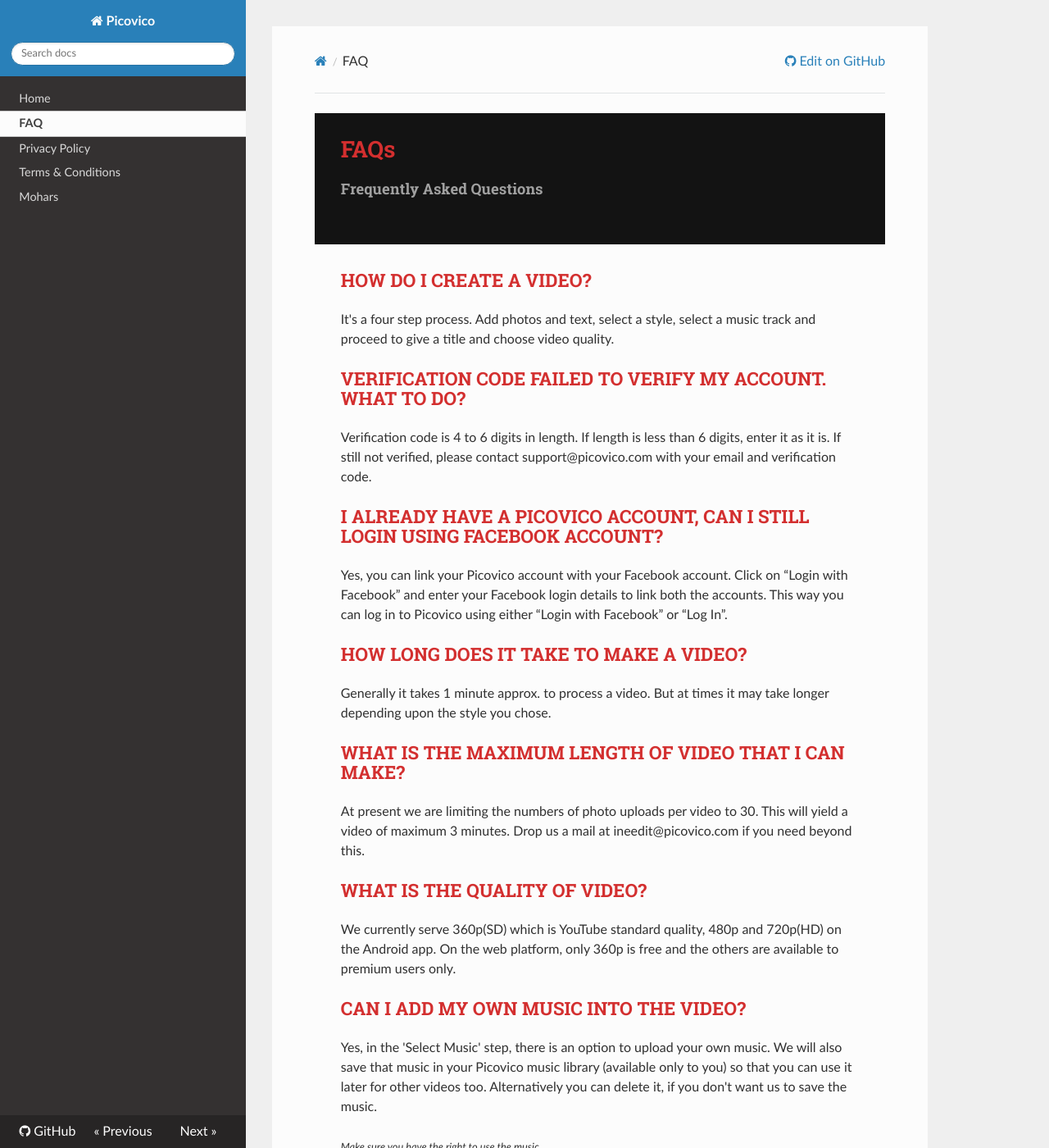
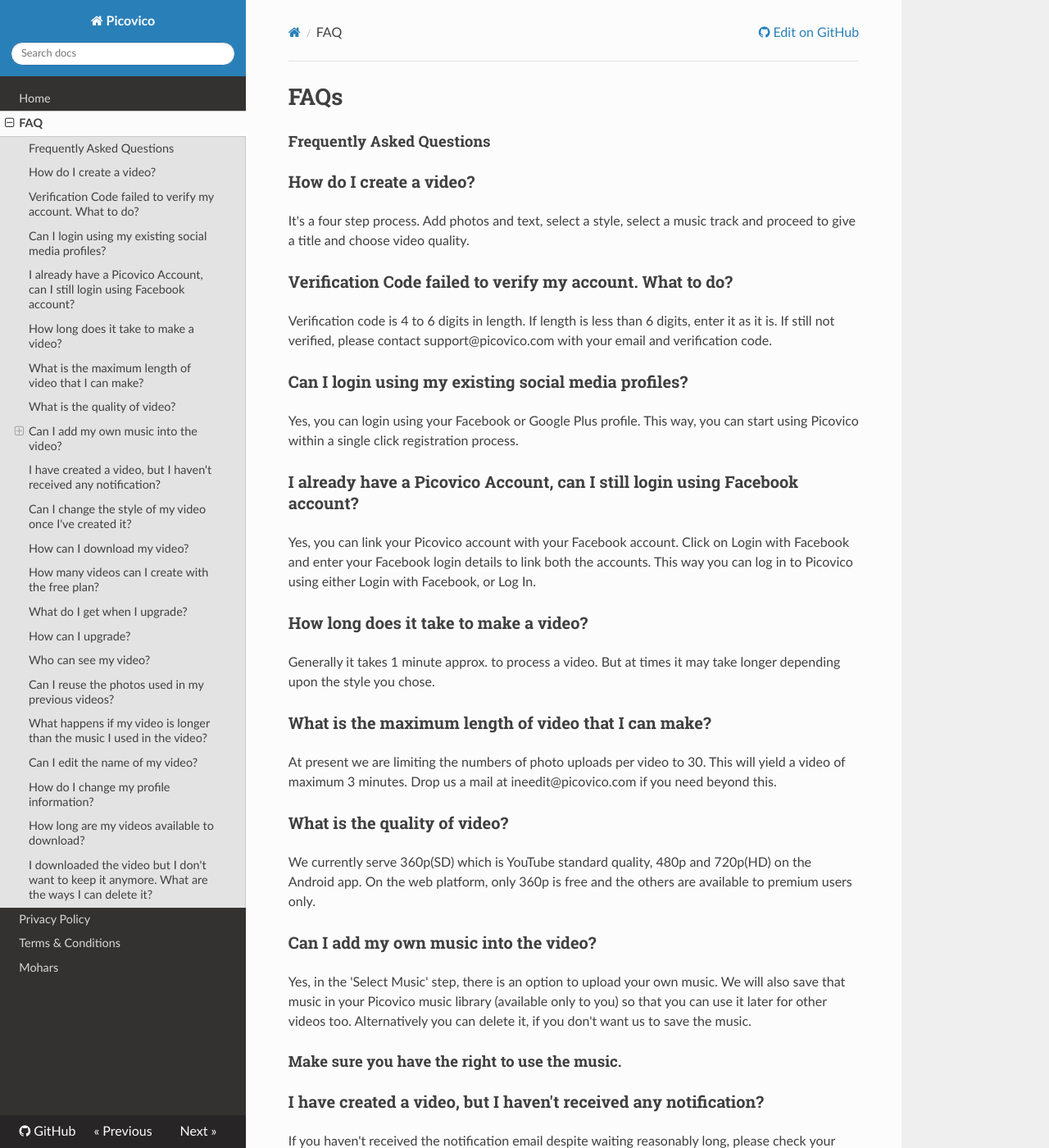
Before and after one commit to theyogee/picovico.github.io, an MkDocs documentation site: the page built from content/faq.html.md, in a window 1280 px wide and 1400 px high. Shown: the whole window at 82% size. Built offline with MkDocs 1.6.1, drawn with Linux system fonts in a browser that asks for light colours; nearby versions of some CDN libraries; old or Windows-style settings are respelled for this version of MkDocs; some of the changed text lies outside the part shown.

Commit message:
Update faq.html.md

```diff
--- a/content/faq.html.md
+++ b/content/faq.html.md
@@ -1,137 +1,88 @@
-<head>
-<title>Picovico - FAQ</title>
-<style type="text/css">
-body
-{color:#303030; font-size:1em; margin:0; padding:0;
-line-height:1.5em; font-family:'Open Sans' serif; }
-h3{
-    font-weight:bold;
-    color:#d32f2f;
-    font-size:1.4em;
-    text-transform:uppercase;
-}
-section#title{
-    background: #131313;
-    color: #a0a0a0;
-}
-section#title h1{color:#d32f2f;}
-section{
-    padding: 2em;
-}
-</style>
-</head>
+# FAQs
 
-<body width="100%">
+#### Frequently Asked Questions
 
-<section id='title'>
+### How do I create a video?
 
-<h1>FAQs</h1>
-<h4>Frequently Asked Questions</h4>
-</section>
+It's a four step process. Add photos and text, select a style, select a music track and proceed to give a title and choose video quality.
 
-<section id='questions'>
-	<h3>How do I create a video?</h3>
+### Verification Code failed to verify my account. What to do?
 
-	<p>It&#39;s a four step process. Add photos and text, select a style, select a music track and proceed to give a title and choose video quality.</p>
+Verification code is 4 to 6 digits in length. If length is less than 6 digits, enter it as it is. If still not verified, please contact support@picovico.com with your email and verification code.
 
+### Can I login using my existing social media profiles?
 
-	<h3>Verification Code failed to verify my account. What to do? </h3>
+Yes, you can login using your Facebook or Google Plus profile. This way, you can start using Picovico within a single click registration process.
 
-	<p>Verification code is 4 to 6 digits in length. If length is less than 6 digits, enter it as it is. If still not verified, please contact support@picovico.com with your email and verification code.</p>
+### I already have a Picovico Account, can I still login using Facebook account?
 
+Yes, you can link your Picovico account with your Facebook account. Click on Login with Facebook and enter your Facebook login details to link both the accounts. This way you can log in to Picovico using either Login with Facebook, or Log In.
 
-	<h3>I already have a Picovico Account, can I still login using Facebook account?</h3>
+### How long does it take to make a video?
 
-	<p>Yes, you can link your Picovico account with your Facebook account. Click on &ldquo;Login with Facebook&rdquo; and enter your Facebook login details to link both the accounts. This way you can log in to Picovico using either &ldquo;Login with Facebook&rdquo; or &ldquo;Log In&rdquo;.</p>
+Generally it takes 1 minute approx. to process a video. But at times it may take longer depending upon the style you chose.
 
+### What is the maximum length of video that I can make?
 
-	<h3>How long does it take to make a video?</h3>
+At present we are limiting the numbers of photo uploads per video to 30. This will yield a video of maximum 3 minutes. Drop us a mail at ineedit@picovico.com if you need beyond this.
 
-	<p>Generally it takes 1 minute approx. to process a video. But at times it may take longer depending upon the style you chose.</p>
+### What is the quality of video?
 
+We currently serve 360p(SD) which is YouTube standard quality, 480p and 720p(HD) on the Android app. On the web platform, only 360p is free and the others are available to premium users only.
 
-	<h3>What is the maximum length of video that I can make?</h3>
+### Can I add my own music into the video?
 
-	<p>At present we are limiting the numbers of photo uploads per video to 30. This will yield a video of maximum 3 minutes. Drop us a mail at ineedit@picovico.com if you need beyond this.</p>
+Yes, in the 'Select Music' step, there is an option to upload your own music. We will also save that music in your Picovico music library (available only to you) so that you can use it later for other videos too. Alternatively you can delete it, if you don't want us to save the music.
+#### Make sure you have the right to use the music.
 
+### I have created a video, but I haven't received any notification?
 
-	<h3>What is the quality of video?</h3>
+If you haven't received the notification email despite waiting reasonably long, please check your 'Spam' folder. If you still don't find the mail, notify us via feedback.
 
-	<p>We currently serve 360p(SD) which is YouTube standard quality, 480p and 720p(HD) on the Android app. On the web platform, only 360p is free and the others are available to premium users only.</p>
+### Can I change the style of my video once I've created it?
 
+Yes, you can edit your video as many times as you wish. And you can change the video style too.
 
-	<h3>Can I add my own music into the video?</h3>
+### How can I download my video?
 
-	<p>Yes, in the 'Select Music' step, there is an option to upload your own music. We will also save that music in your Picovico music library (available only to you) so that you can use it later for other videos too. Alternatively you can delete it, if you don&#39;t want us to save the music.</p>
+Go to 'My Videos' page and tap the download icon on the video thumbnail. Your video will be downloaded in .mp4 format.
 
-	<p><small><em>Make sure you have the right to use the music.</em></small></p>
+### How many videos can I create with the free plan?
 
+You're provided with 200 Mohars (video credits) everyday in the free plan. You can create upto 5 videos everyday depending on the quality you choose.
 
-	<h3>I have created a video, but I haven&#39;t received any notification?</h3>
+### What do I get when I upgrade?
 
-	<p>If you haven&#39;t received the notification email despite waiting reasonably long, please check your &quot;Spam&quot; folder. If you still don&rsquo;t find the mail, notify us via feedback.</p>
+You can add more than 30 photos in each video and create upto 15 videos a day with the upgraded account. Exclusive styles (if any) are also available to upgraded account.
 
+### How can I upgrade?
 
-	<h3>Can I change the style of my video once I&#39;ve created it?</h3>
+In the 'Feedback' option, select 'Other' from drop-down menu and send us a request to upgrade your account. There is a charge for this process. Pricing available upon request.
 
-	<p>Yes, you can edit your video as many times as you wish. And you can change the video style too.</p>
+### Who can see my video?
 
+If it's not downloaded, only you can access your videos through the app. If it's downloaded, anyone can access it in the device gallery.
 
-	<h3>How can I download my video?</h3>
+### Can I reuse the photos used in my previous videos?
 
-	<p>Go to &#39;My Videos&#39; page and tap the download icon on the video thumbnail. Your video will be downloaded in .mp4 format.</p>
+Yes. When you upload photos for a video, all the photos are saved in 'Uploaded Image' section (available only to you) which is accessible while adding photos. You can reuse those photos in your other videos as well.
 
+### What happens if my video is longer than the music I used in the video?
 
-	<h3>How many videos can I create with the free plan?</h3>
+In case your video length is longer than the length of music used, the same piece of music will get repeated in the video.
 
-	<p>You&#39;re provided with 200 Mohars (video credits) everyday in the free plan. You can create upto 5 videos everyday depending on the quality you choose.</p>
+### Can I edit the name of my video?
 
+Yes, you can edit the name before you submit the video for processing.
 
-	<h3>What do I get when I upgrade?</h3>
+### How do I change my profile information?
 
-	<p>You can add more than 30 photos in each video and create upto 15 videos a day with the upgraded account. Exclusive styles (if any) are also available to upgraded account.</p>
+Tap on your name at the top right of Picovico page, & tap the edit icon to update any information.
 
+### How long are my videos available to download?
 
-	<h3>How can I upgrade?</h3>
+Videos are deleted from our server after 30 days of being created. Within those 30 days you can download or export it to keep it with your forever.
 
-	<p>In the &#39;Feedback&#39; option, select &#39;Other&#39; from drop-down menu and send us a request to upgrade your account. There is a charge for this process. Pricing available upon request.</p>
+### I downloaded the video but I don't want to keep it anymore. What are the ways I can delete it?
 
-
-	<h3>Who can see my video?</h3>
-
-	<p>If it&#39;s not downloaded, only you can access your videos through the app. If it&#39;s downloaded, anyone can access it in the device gallery.</p>
-
-
-	<h3>Can I reuse the photos used in my previous videos?</h3>
-
-	<p>Yes. When you upload photos for a video, all the photos are saved in &#39;Uploaded Image&#39; section (available only to you) which is accessible while adding photos. You can reuse those photos in your other videos as well.</p>
-
-
-	<h3>What happens if my video is longer than the music I used in the video?</h3>
-
-	<p>In case your video length is longer than the length of music used, the same piece of music will get repeated in the video.</p>
-
-
-	<h3>Can I edit the name of my video?</h3>
-
-	<p>Yes, you can edit the name before you submit the video for processing.</p>
-
-
-	<h3>How do I change my profile information?</h3>
-
-	<p>Tap on your name at the top right of Picovico page, & tap the edit icon to update any information.</p>
-
-
-	<h3>How long are my videos available to download?</h3>
-
-	<p>Videos are deleted from our server after 30 days of being created. Within those 30 days you can download or export it to keep it with your forever.</p>
-
-
-	<h3>I downloaded the video but I don&#39;t want to keep it anymore. What are the ways I can delete it?</h3>
-
-	<p>You can delete it from both our server and your device using the option accesible from the video thumbnail.</p>
-
-
-</section>
-</body>
-</html>
+You can delete it from both our server and your device using the option accessible from the video thumbnail.
```
